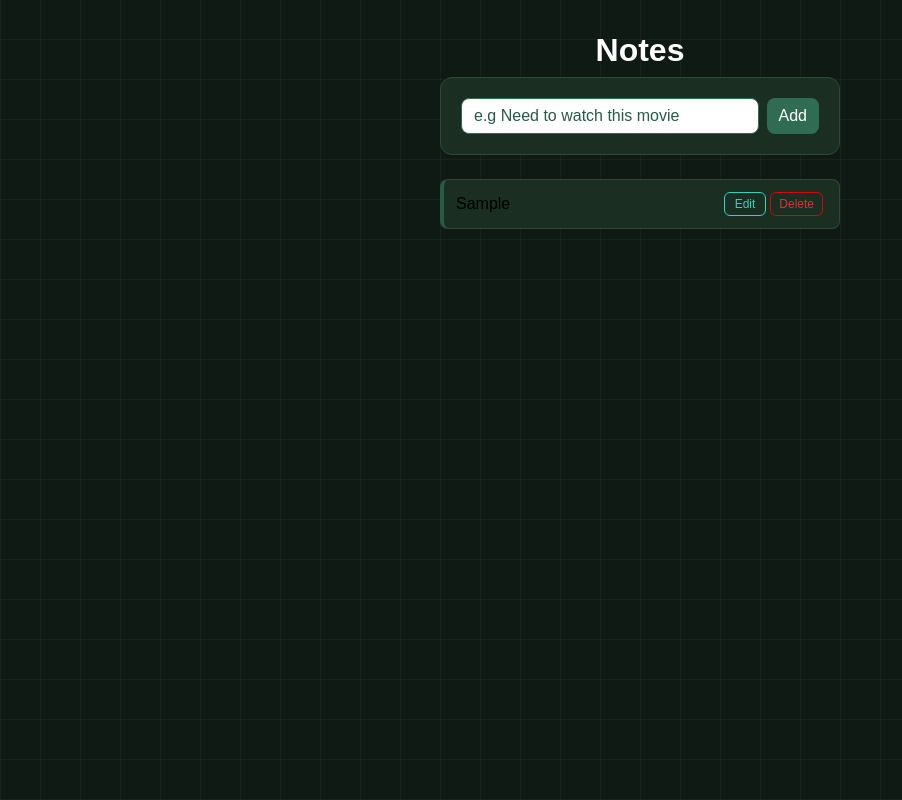
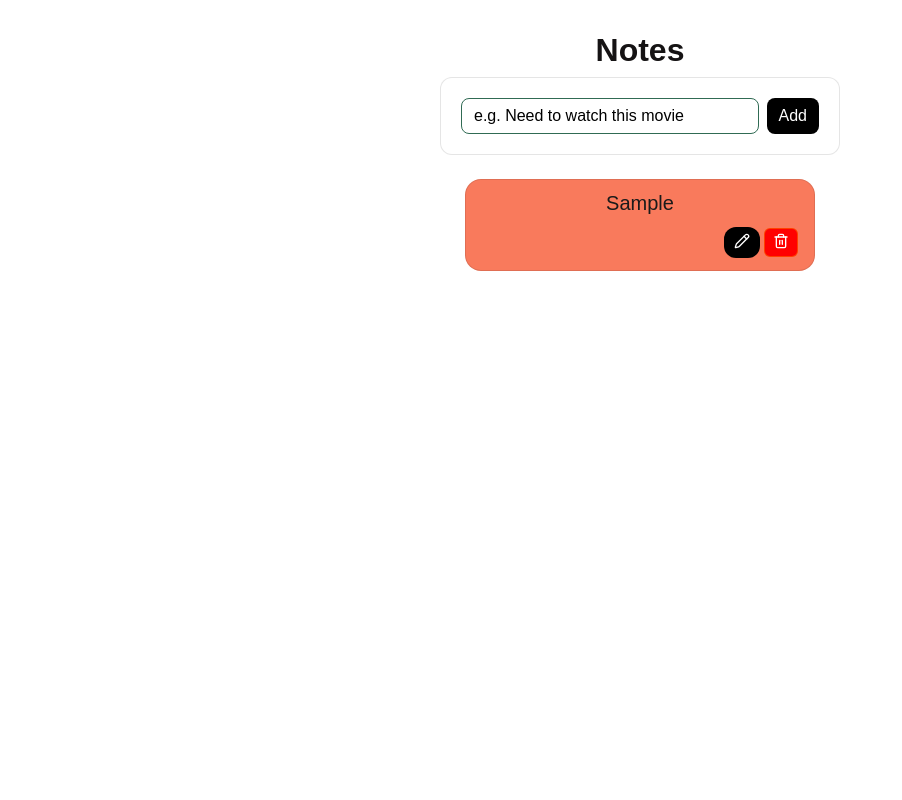
Before and after one commit to Aashutosh-kc/notes-app, a React (Vite) app: page / in a window 1280 px wide. Both pictures are taken after typing "Sample" into the empty fields and a click on the button "Add". Shown: the whole page, without its empty margins (0-902 px from the left). Built offline with nearby package versions, Linux system fonts and the light colour scheme.

Commit message:
fix: correct card contrast and flex stretching in AllNotes

```diff
--- a/package.json
+++ b/package.json
@@ -10,6 +10,7 @@
     "preview": "vite preview"
   },
   "dependencies": {
+    "lucide-react": "^1.39.0",
     "react": "^19.2.4",
     "react-dom": "^19.2.4"
   },
--- a/src/App.css
+++ b/src/App.css
@@ -1,7 +1,7 @@
 h1{
 	text-align: center;
 	padding: 32px 0 8px;
-	color: white;
+	color: #151314;
 	font-size: 32px;
 	font-weight: 800;
 }
--- a/src/components/AddNotes.css
+++ b/src/components/AddNotes.css
@@ -3,11 +3,11 @@
 	display: flex;
 	gap: 8px;
 	width: 400px;
-	border: 1px solid #2d4a38;
+	border: 1px solid rgba(0, 0, 0, 0.1);
 	padding: 20px;
 	justify-content: center;
 	border-radius: 12px;
-	background: #1a2e22;
+	background: #ffffff;
 
 }
 .add-notes input{
@@ -18,14 +18,14 @@
 	font: inherit;
 }
 .add-notes input::placeholder{
-	color: #285a48;
+	color: black;
 }
 .add-notes button{
 	border: none;
 	border-radius: 8px;
 	padding: 8px 12px;
-	color: white;
-	background: #306b54;
+	color: #ffffff;
+	background: #000000;
 	font: inherit;
 }
 .add-notes button:hover{
--- a/src/components/AddNotes.jsx
+++ b/src/components/AddNotes.jsx
@@ -15,7 +15,7 @@ function AddNotes({setNotes}){
 	}
 	return (
 	<div className = "add-notes">
-		<input type="text" placeholder="e.g Need to watch this movie" value={input} onChange={(e) => setInput(e.target.value)} onKeyDown={(e)=>{e.key=== "Enter" && handleSubmit()}}/>
+		<input type="text" placeholder="e.g. Need to watch this movie" value={input} onChange={(e) => setInput(e.target.value)} onKeyDown={(e)=>{e.key=== "Enter" && handleSubmit()}}/>
 		<button className="add-btn" onClick={handleSubmit}>
 			Add
 		</button>
--- a/src/components/AllNotes.css
+++ b/src/components/AllNotes.css
@@ -1,75 +1,72 @@
 .all-notes{
 	display: flex;
-	flex-direction: column;
-	align-items: center;
+	align-items: flex-start;
+	justify-content: center;
+	flex-wrap: wrap;
 	gap: 12px;
 	list-style: none;
-
 	margin: 0 auto;
 }
 .all-notes li{
 	display: flex;
-	border: 1px solid #2d4a38;
-	background: #1a2e22;
-	border-radius: 8px;
+	flex-direction: column;
+	border: 1px solid rgba(0, 0, 0, 0.1);
+	border-radius: 16px;
 	padding: 12px;
-	width: 400px;
-	border-left: 4px solid #285a48;
+	width: 350px;
 	align-items: center;
 	gap: 12px;
 }
 .all-notes input{
 	padding: 4px 4px;
 	border-radius: 8px;
-	border: 2px solid #2d4a38;
+	border: 2px solid #6b4a30;
 	flex: 1;
 }
-.all-notes p{
-	color: #f1f5f9;
+.all-notes span{
+	color: #1a1a1a;
+	font-size: 20px;
 }
 .all-btn{
 	margin-left: auto;
 }
 .edit-btn{
-	color: #2dd4bf;
+	color: white;
+	padding: 6px 10px;
+	border-radius: 6px;
+	font-size: 12px;
+	margin-right: 4px;
+	background: black;
+	border-radius: 12px;
+	cursor: pointer;
+	border: none;
+}
+.edit-btn:hover{
+	opacity: 0.8;
+}
+.save-btn{
+	color: white;
 	padding: 4px 10px;
 	border-radius: 6px;
 	font-size: 12px;
 	margin-right: 4px;
-	border: 1px solid #2dd4bf;
-	background: transparent;
-	cursor: pointer;
-}
-.edit-btn:hover{
-	background: #2dd4bf;
-	color: white;
-}
-.save-btn{
-	color: #2dd4bf;
-	padding: 4px 10px;
-	border-radius: 6px;
-	font-size: 12px;
-	margin-right: 4px;
-	border: 1px solid #2dd4bf;
-	background: transparent;
+	border: 1px solid black;
+	background: black;
 	cursor: pointer;
 }
 .save-btn:hover{
-	background: #2dd4bf;
-	color: white;
+	opacity: 0.8;
 }
 .delete-btn{
-	color: rgba(255, 60, 60, 0.8);
+	color: white;
 	padding: 4px 8px;
 	border-radius: 6px;
 	font-size: 12px;
 	margin-right: 4px;
-	border: 1px solid rgba(255, 0, 0, 0.8);
-	background: transparent;
+	border: 1px solid rgba(255, 80, 0, 0.8);
+	background: red;
 	cursor: pointer;
 }
 .delete-btn:hover{
-	background: rgba(255, 0, 0, 0.7);
-	color: rgba(255, 255, 255, 0.9);
 	opacity: 0.85;
 }
--- a/src/components/AllNotes.jsx
+++ b/src/components/AllNotes.jsx
@@ -1,9 +1,12 @@
 import './AllNotes.css';
 import { useState } from 'react';
-
+import { Trash2,Pencil,Save } from 'lucide-react';
 function AllNotes({ notes, removeNote, editNote }) {
   const [editingId, setEditingId] = useState(null);
   const [draft, setDraft] = useState('');
+
+  const palette = ['#f97a5c', '#f5b942', '#a78bfa', '#38bdf8', '#a3e635'];
+
 
   function startEdit(note) {
     setEditingId(note.id);
@@ -18,8 +21,8 @@ function AllNotes({ notes, removeNote, editNote }) {
   return (
     <ul className="all-notes">
       {notes.length === 0 && <p>No notes yet.</p>}
-      {notes.map((note) => (
-        <li key={note.id}>
+      {notes.map((note,i) => (
+        <li key={note.id} style={{background: palette[i % palette.length]}}>
           {editingId === note.id ? (
             <input
               type="text"
@@ -34,15 +37,15 @@ function AllNotes({ notes, removeNote, editNote }) {
           <div className="all-btn">
             {editingId === note.id ? (
               <button className="save-btn" onClick={() => saveEdit(note.id)}>
-                Save
+                <Save size={16}/>
               </button>
             ) : (
               <button className="edit-btn" onClick={() => startEdit(note)}>
-                Edit
+                <Pencil size={16}/>
               </button>
             )}
             <button className="delete-btn" onClick={() => removeNote(note.id)}>
-              Delete
+              <Trash2 size={16}/>
             </button>
           </div>
         </li>
--- a/src/index.css
+++ b/src/index.css
@@ -5,11 +5,6 @@
 }
 body{
   font-family: sans-serif;
-  background: #0f1a14;
-  background-image: linear-gradient(0deg, rgba(255, 255, 255, 0.04) 1px, transparent 1px),
-  linear-gradient(90deg, rgba(255, 255, 255, 0.04) 1px, transparent 1px);
-  background-size: 40px 40px;
-
-
-  min-height: 100vh;
+  background-color: #FFFFFF;
+   min-height: 100vh;
 }
```
Also changed, not shown: 1 other file (tests, documents, lock files or other folders).
